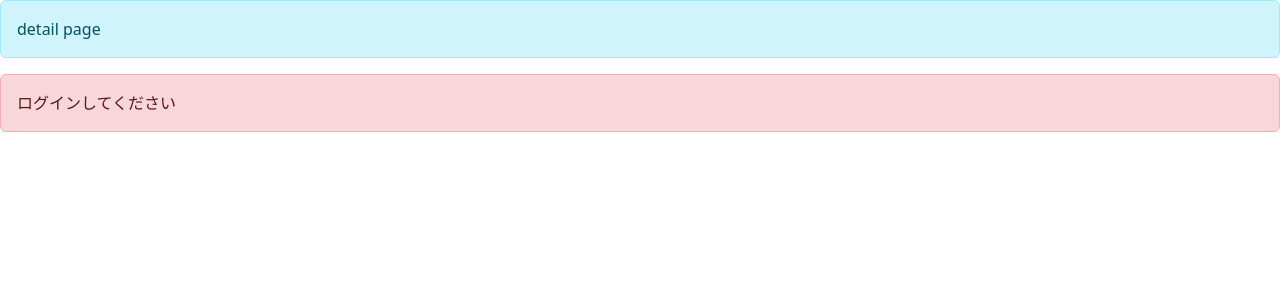
After one commit to arias-hooks/board_django_project, a Django app: page /list/1 in a window 1280 px wide. The commit adds this page. Shown: the top 300 px of the page. Run offline with Django 4.2, Linux system fonts and the light colour scheme; data comes from the database, SQL or seed files in the repository; both versions use the stored data as it was after the commit.

Commit message:
add: detail page

```diff
--- a/board/models.py
+++ b/board/models.py
@@ -7,10 +7,10 @@ class BoardModel(models.Model):
     title = models.CharField(max_length=100)
     content = models.TextField()
     author = models.CharField(max_length=50)
-    sns_image = models.ImageField(upload_to='')
+    sns_image = models.ImageField(upload_to='', null=True, blank=True)
     good = models.IntegerField(default=0)
     read = models.IntegerField(default=0)
-    read_text = models.TextField()
+    read_text = models.TextField(null=True, blank=True)
     created_at = models.DateTimeField(auto_now_add=True)
     updated_at = models.DateTimeField(auto_now=True)
 
--- a/board/urls.py
+++ b/board/urls.py
@@ -1,11 +1,16 @@
 from django.contrib import admin
 from django.urls import path
 
-from .views import list_func, login_func, logout_func, signup_func
+from .views import (BoardCreate, detail_func, good_func, list_func, login_func,
+                    logout_func, read_func, signup_func)
 
 urlpatterns = [
     path('signup/', signup_func, name='signup'),
     path('login/', login_func, name='login'),
     path('list/', list_func, name='list'),
     path('logout/', logout_func, name='logout'),
+    path('list/<int:pk>', detail_func, name='detail'),
+    path('good/<int:pk>', good_func, name='good'),
+    path('read/<int:pk>', read_func, name='read'),
+    path('create/', BoardCreate.as_view(), name='create'),
 ]
--- a/board/views.py
+++ b/board/views.py
@@ -2,11 +2,11 @@ from django.contrib.auth import authenticate, login, logout
 from django.contrib.auth.decorators import login_required
 from django.contrib.auth.models import User
 from django.db import IntegrityError
-from django.shortcuts import redirect, render
+from django.shortcuts import get_object_or_404, redirect, render
+from django.urls import reverse_lazy
+from django.views.generic import CreateView
 
 from .models import BoardModel
-
-# Create your views here.
 
 
 def signup_func(request):
@@ -14,8 +14,9 @@ def signup_func(request):
         username = request.POST['username']
         password = request.POST['password']
         try:
-            User.objects.create_user(username, '', password)
-            return render(request, 'signup.html', {'some': 100})
+            user = User.objects.create_user(username, '', password)
+            login(request, user)
+            return redirect('list')
         except IntegrityError:
             return render(request, 'signup.html', {'error': 'このユーザーは既に登録されています'})
 
@@ -44,3 +45,33 @@ def list_func(request):
 def logout_func(request):
     logout(request)
     return redirect('login')
+
+
+def detail_func(request, pk):
+    object = get_object_or_404(BoardModel, pk=pk)
+    return render(request, 'detail.html', {'object': object})
+
+
+def good_func(request, pk):
+    object = BoardModel.objects.get(pk=pk)
+    object.good += 1
+    object.save()
+    return redirect('list')
+
+
+def read_func(request, pk):
+    object = BoardModel.objects.get(pk=pk)
+    username = request.user.get_username()
+    if object.read_text is None or username not in object.read_text:
+        object.read += 1
+        object.read_text = object.read_text + ' ' + \
+            username if object.read_text is not None else username
+        object.save()
+    return redirect('list')
+
+
+class BoardCreate(CreateView):
+    template_name = 'create.html'
+    model = BoardModel
+    fields = ('title', 'content', 'sns_image', 'author')
+    success_url = reverse_lazy('list')
--- /dev/null
+++ b/templates/detail.html
@@ -0,0 +1,27 @@
+{% extends 'base.html' %}
+
+{% block header %}
+  <div class="alert alert-info" role="alert">
+    detail page
+  </div>
+{% endblock %}
+
+{% block content %}
+{% if user.is_authenticated %}
+<div class="container">
+  <div class="alert alert-success" role="alert">
+    <p>タイトル：{{object.title}}</p>
+    <p>投稿者：{{object.author}}</p>
+    {% if object.sns_image %}
+      <p><img src="{{object.sns_image.url}}" width="300" /></p>
+    {% endif %}
+    <a class="btn btn-primary" role="button" aria-disabled="true" href="{% url 'good' object.pk %}">いいね</a>
+    <a class="btn btn-secondary" role="button" aria-disabled="true" href="{% url 'read' object.pk %}">既読</a>
+  </div>
+</div>
+{% else %}
+  <div class="alert alert-danger" role="alert">
+    ログインしてください
+  </div>
+{% endif %}
+{% endblock %}
--- a/templates/list.html
+++ b/templates/list.html
@@ -11,10 +11,10 @@
 <div class="container">
   {% for item in object_list %}
     <div class="alert alert-success" role="alert">
-      <p>タイトル：{{item.title}}</p>
+      <p>タイトル：<a href="{% url 'detail' item.pk %}">{{item.title}}</a></p>
       <p>投稿者：{{item.author}}</p>
-      <a class="btn btn-primary" role="button" aria-disabled="true">Primary link</a>
-      <a class="btn btn-secondary" role="button" aria-disabled="true">Link</a>
+      <a class="btn btn-primary disabled" role="button" aria-disabled="true"> いいね：{{item.good}}件</a>
+      <a class="btn btn-secondary disabled" role="button" aria-disabled="true">既読：{{item.read}}人</a>
     </div>
   {% endfor %}
   <a href="{% url 'logout' %}">ログアウトする</a>
```
Also changed, not shown: templates/create.html (added, +12 -0 lines), board/migrations/0002_alter_boardmodel_read_text_and_more.py (added), db.sqlite3.
